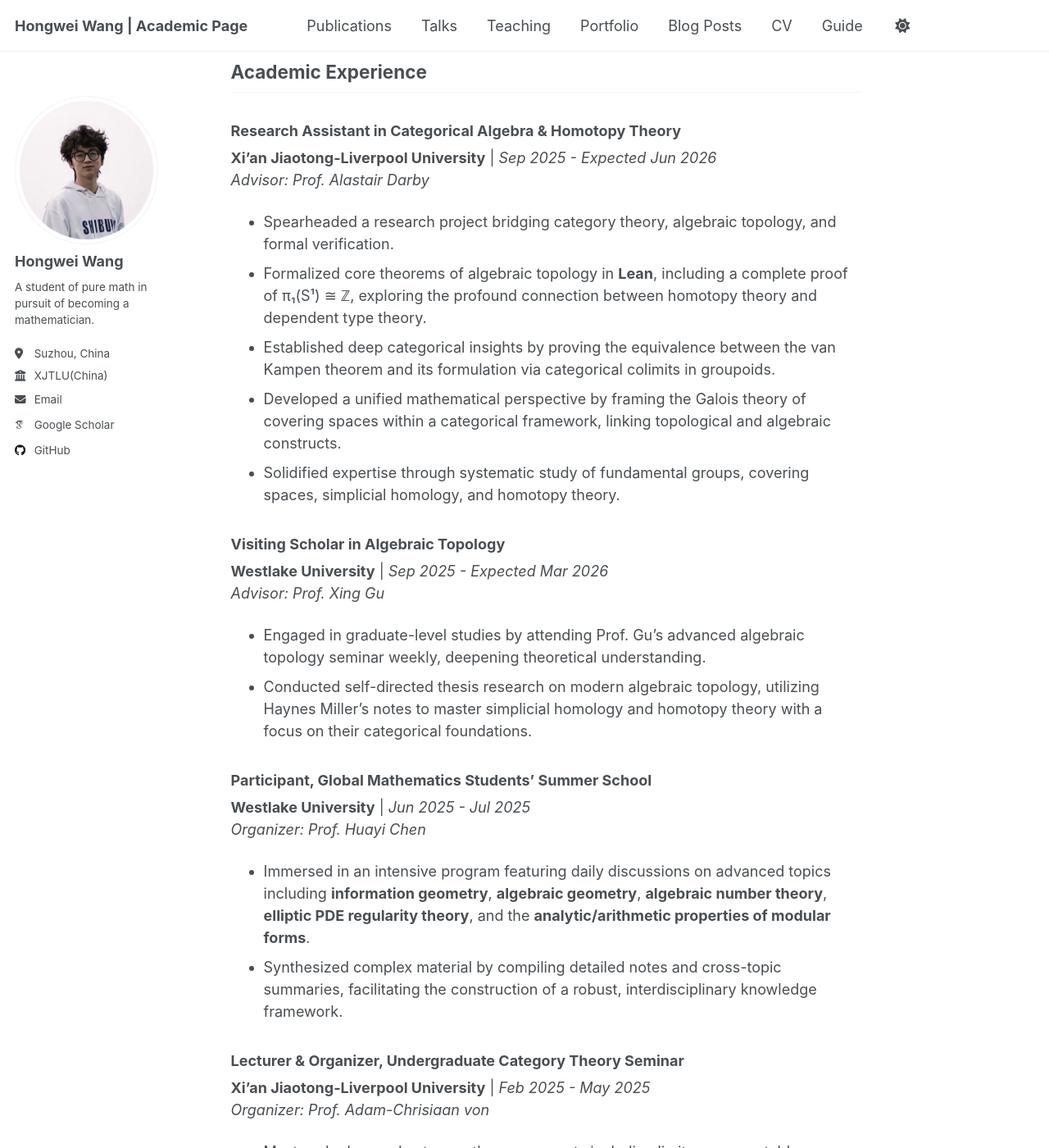
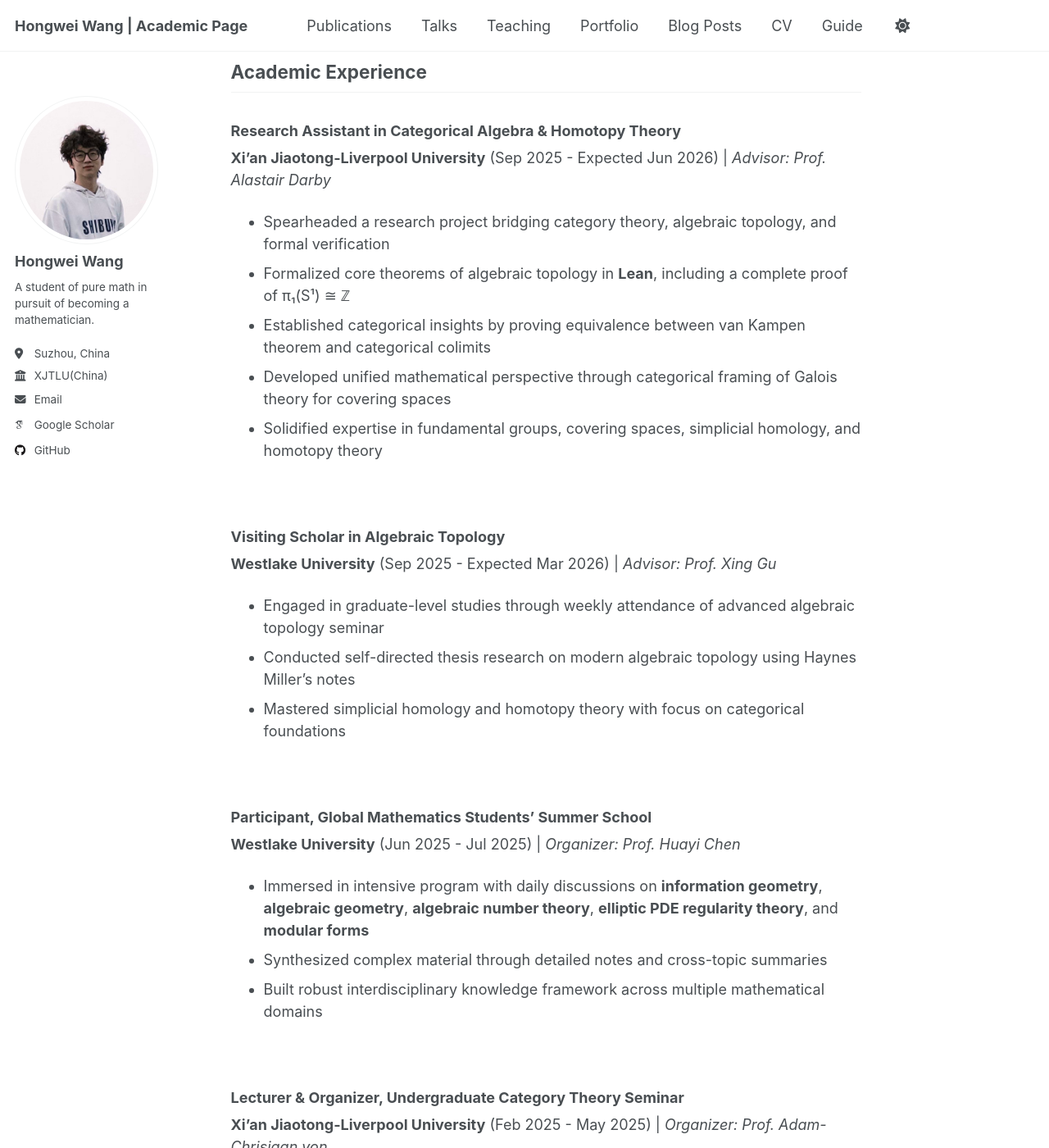
Before and after one commit to WangHongWei-AcademicPage/WangHongWei-AcademicPage.github.io, a Jekyll site: the page built from _pages/about.md, in a window 1280 px wide and 1400 px high, scrolled down 825 px. Shown: the whole window at 82% size. Built offline with Jekyll 4.4.1, drawn with Linux system fonts in a browser that asks for light colours; some web fonts are replaced; a script that is not in the unit is left out; some of the changed text lies outside the part shown.

Commit message:
Revise academic experience details in about.md
Updated academic experience section with detailed descriptions of research projects and roles. Improved formatting and clarity for better readability.

```diff
--- a/_pages/about.md
+++ b/_pages/about.md
@@ -26,73 +26,64 @@ On this website, you can explore my undergraduate works, academic talks, teachin
 ## Academic Experience
 
 ### Research Assistant in Categorical Algebra & Homotopy Theory
-**Xi'an Jiaotong-Liverpool University** | *Sep 2025 - Expected Jun 2026*
-*Advisor: Prof. Alastair Darby*
+**Xi'an Jiaotong-Liverpool University** (Sep 2025 - Expected Jun 2026) | *Advisor: Prof. Alastair Darby*
+- Spearheaded a research project bridging category theory, algebraic topology, and formal verification
+- Formalized core theorems of algebraic topology in **Lean**, including a complete proof of π₁(S¹) ≅ ℤ
+- Established categorical insights by proving equivalence between van Kampen theorem and categorical colimits
+- Developed unified mathematical perspective through categorical framing of Galois theory for covering spaces
+- Solidified expertise in fundamental groups, covering spaces, simplicial homology, and homotopy theory
 
-- Spearheaded a research project bridging category theory, algebraic topology, and formal verification.
-- Formalized core theorems of algebraic topology in **Lean**, including a complete proof of π₁(S¹) ≅ ℤ, exploring the profound connection between homotopy theory and dependent type theory.
-- Established deep categorical insights by proving the equivalence between the van Kampen theorem and its formulation via categorical colimits in groupoids.
-- Developed a unified mathematical perspective by framing the Galois theory of covering spaces within a categorical framework, linking topological and algebraic constructs.
-- Solidified expertise through systematic study of fundamental groups, covering spaces, simplicial homology, and homotopy theory.
-
-
+<br>
 
 ### Visiting Scholar in Algebraic Topology
-**Westlake University** | *Sep 2025 - Expected Mar 2026*
-*Advisor: Prof. Xing Gu*
+**Westlake University** (Sep 2025 - Expected Mar 2026) | *Advisor: Prof. Xing Gu*
+- Engaged in graduate-level studies through weekly attendance of advanced algebraic topology seminar
+- Conducted self-directed thesis research on modern algebraic topology using Haynes Miller's notes
+- Mastered simplicial homology and homotopy theory with focus on categorical foundations
 
-- Engaged in graduate-level studies by attending Prof. Gu's advanced algebraic topology seminar weekly, deepening theoretical understanding.
-- Conducted self-directed thesis research on modern algebraic topology, utilizing Haynes Miller's notes to master simplicial homology and homotopy theory with a focus on their categorical foundations.
-
-
+<br>
 
 ### Participant, Global Mathematics Students' Summer School
-**Westlake University** | *Jun 2025 - Jul 2025*
-*Organizer: Prof. Huayi Chen*
+**Westlake University** (Jun 2025 - Jul 2025) | *Organizer: Prof. Huayi Chen*
+- Immersed in intensive program with daily discussions on **information geometry**, **algebraic geometry**, **algebraic number theory**, **elliptic PDE regularity theory**, and **modular forms**
+- Synthesized complex material through detailed notes and cross-topic summaries
+- Built robust interdisciplinary knowledge framework across multiple mathematical domains
 
-- Immersed in an intensive program featuring daily discussions on advanced topics including **information geometry**, **algebraic geometry**, **algebraic number theory**, **elliptic PDE regularity theory**, and the **analytic/arithmetic properties of modular forms**.
-- Synthesized complex material by compiling detailed notes and cross-topic summaries, facilitating the construction of a robust, interdisciplinary knowledge framework.
-
-
+<br>
 
 ### Lecturer & Organizer, Undergraduate Category Theory Seminar
-**Xi'an Jiaotong-Liverpool University** | *Feb 2025 - May 2025*
-*Organizer: Prof. Adam-Chrisiaan von*
+**Xi'an Jiaotong-Liverpool University** (Feb 2025 - May 2025) | *Organizer: Prof. Adam-Chrisiaan von*
+- Mastered advanced category theory: limits, representable functors, and Yoneda lemma
+- Designed and delivered special lecture elucidating abstract concepts through concrete examples
+- Explained representable functors using group actions and category of presheaves
 
-- Mastered advanced category theory concepts including limits, representable functors, and the Yoneda lemma.
-- Designed and delivered a special lecture for peers, elucidating abstract concepts like representable functors and the Yoneda lemma through concrete examples from algebra (e.g., group actions) and topology (e.g., the category of presheaves).
-
-
+<br>
 
 ### Summer Research Fellow in Analytic Number Theory
-**Xi'an Jiaotong-Liverpool University** | *Jun 2024 - Sep 2024*
-*Advisor: Prof. Pietro Sgobba*
-
-- Conducted an in-depth study of Tom M. Apostol's *Introduction to Analytic Number Theory*, mastering arithmetical functions, Chebyshev estimates, and elementary forms of the Prime Number Theorem.
-- Authored a comprehensive review paper titled *"Arithmetical Functions and Elementary Theorems on the Distribution of Primes"*.
-- Programmed visualizations in **Python** to generate prime number spirals (Ulam, Klauber, Sacks) and investigated prime-rich polynomials.
+**Xi'an Jiaotong-Liverpool University** (Jun 2024 - Sep 2024) | *Advisor: Prof. Pietro Sgobba*
+- Conducted in-depth study of analytic number theory using Apostol's text
+- Mastered arithmetical functions, Chebyshev estimates, and elementary Prime Number Theorem
+- Authored review paper *"Arithmetical Functions and Elementary Theorems on the Distribution of Primes"*
+- Programmed **Python** visualizations for prime number spirals (Ulam, Klauber, Sacks)
 
 ---
 
 ## Interdisciplinary Projects
 
 ### Workshop Member: AI in Mathematics Learning
-**Xi'an Jiaotong-Liverpool University** | *Oct 2024 - Apr 2025*
-*Advisor: Prof. Jinsong Xu*
+**Xi'an Jiaotong-Liverpool University** (Oct 2024 - Apr 2025) | *Advisor: Prof. Jinsong Xu*
+- Led six-month empirical study applying generative programming to **complex analysis**, **abstract algebra**, **topology**
+- Developed three interactive learning tools:
+  1. Machine-learning proof for simple case of **Ramsey's Theorem** on K₅
+  2. Visualization tool for **conformal mappings** with automatic singularity detection
+  3. Scalar field visualization program computing and plotting gradient vectors
+- Authored research report *"AI-Driven Python Code Generation for Solving Specific Mathematics Problems"*
 
-- Led a six-month empirical study on applying generative programming to pure mathematics (**complex analysis**, **abstract algebra**, **topology**).
-- Developed and presented three interactive learning tools:
-    1.  A machine-learning proof for a simple case of **Ramsey's Theorem** on K₅.
-    2.  A visualization tool for **conformal mappings** with automatic singularity detection.
-    3.  A scalar field visualization program that computes and plots gradient vectors.
-- Authored and presented the research report *"AI-Driven Python Code Generation for Solving Specific Mathematics Problems"*, receiving positive recognition.
-
-
+<br>
 
 ### Research Assistant: Data-Driven Astronomy
-**Xi'an Jiaotong-Liverpool University** | *Oct 2022 - Jun 2023*
-*Advisor: Prof. Xiaoying Pang*
-
-- Processed and analyzed the high-dimensional **Gaia DR3** star catalog using **Python**.
-- Applied a Gaussian Mixture Model (GMM) for initial member star screening of the **Beehive Cluster**.
-- Innovatively implemented a **Self-Organizing Map (SOM)** for unsupervised clustering, identifying 387 high-confidence member stars and producing a clear color-magnitude diagram (CMD).
+**Xi'an Jiaotong-Liverpool University** (Oct 2022 - Jun 2023) | *Advisor: Prof. Xiaoying Pang*
+- Processed and analyzed high-dimensional **Gaia DR3** star catalog using **Python**
+- Applied **Gaussian Mixture Model (GMM)** for member star screening of Beehive Cluster
+- Implemented **Self-Organizing Map (SOM)** for unsupervised clustering analysis
+- Identified 387 high-confidence member stars and produced color-magnitude diagram (CMD)
```
